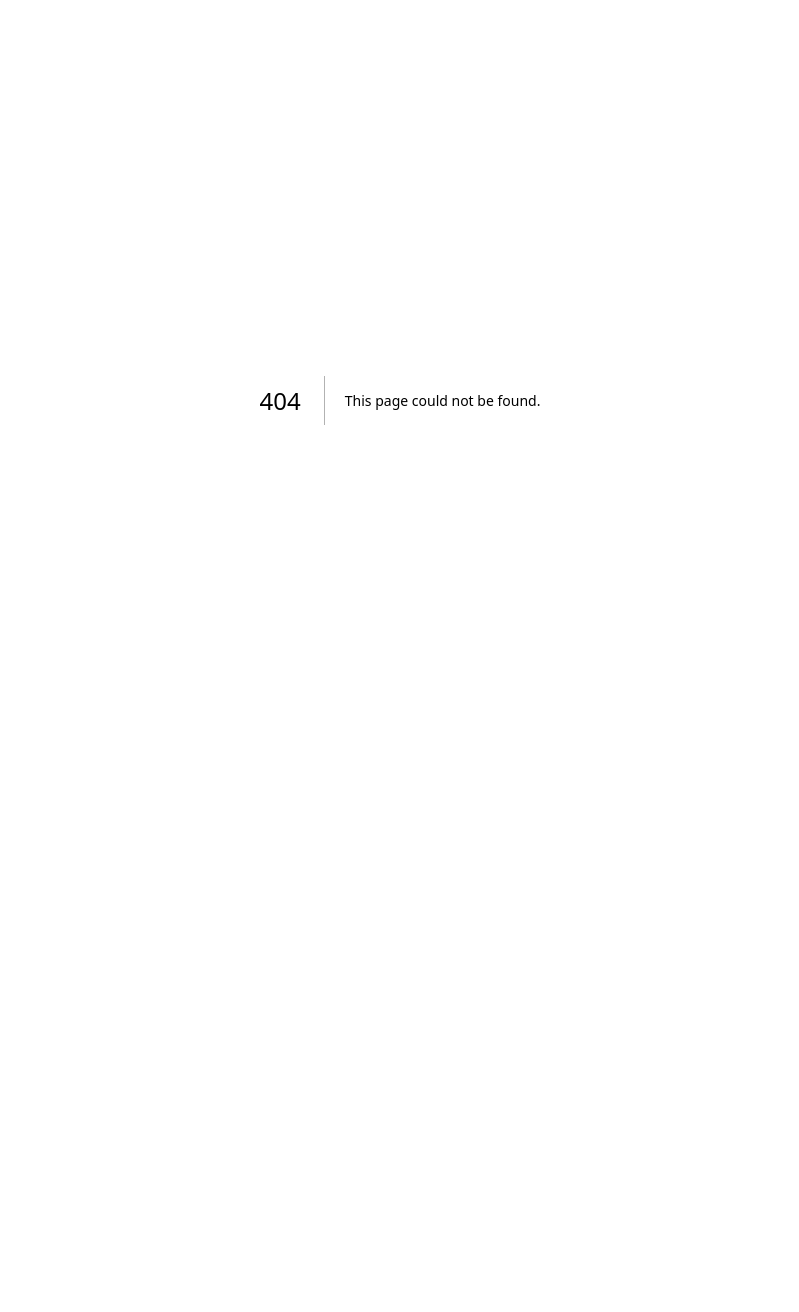
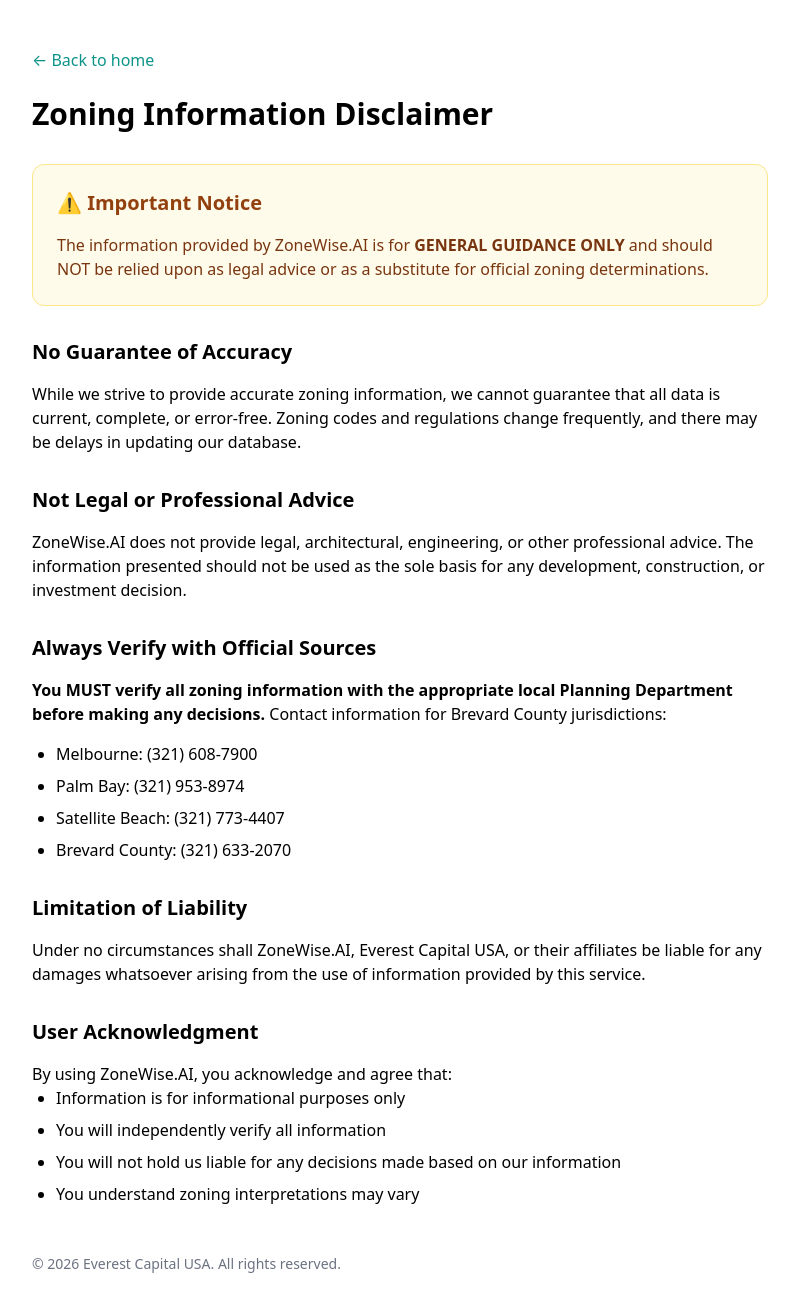
Before and after one commit to breverdbidder/zonewise-web, a Next.js app: page /disclaimer in a window 1280 px wide. Before the commit this address had no page. Shown: the top 1312 px of the page, without its empty margins (240-1039 px from the left). Before the commit the page ends 800 px from the top, so only its background shows below. Built offline with nearby package versions, Linux system fonts and the light colour scheme.

Commit message:
Add app/disclaimer/page.tsx

```diff
--- /dev/null
+++ b/app/disclaimer/page.tsx
@@ -0,0 +1,48 @@
+import Link from 'next/link'
+
+export default function DisclaimerPage() {
+  return (
+    <div className="min-h-screen bg-white">
+      <div className="max-w-3xl mx-auto px-4 py-12">
+        <Link href="/" className="text-teal-600 hover:underline">← Back to home</Link>
+        <h1 className="text-3xl font-bold mt-6 mb-8">Zoning Information Disclaimer</h1>
+        <div className="bg-amber-50 border border-amber-200 p-6 rounded-xl mb-8">
+          <h2 className="text-xl font-bold text-amber-800 mb-4">⚠️ Important Notice</h2>
+          <p className="text-amber-900 font-medium">
+            The information provided by ZoneWise.AI is for <strong>GENERAL GUIDANCE ONLY</strong> and should NOT be relied upon as legal advice or as a substitute for official zoning determinations.
+          </p>
+        </div>
+
+        <div className="prose prose-slate">
+          <h2 className="text-xl font-semibold mt-8 mb-4">No Guarantee of Accuracy</h2>
+          <p>While we strive to provide accurate zoning information, we cannot guarantee that all data is current, complete, or error-free. Zoning codes and regulations change frequently, and there may be delays in updating our database.</p>
+
+          <h2 className="text-xl font-semibold mt-8 mb-4">Not Legal or Professional Advice</h2>
+          <p>ZoneWise.AI does not provide legal, architectural, engineering, or other professional advice. The information presented should not be used as the sole basis for any development, construction, or investment decision.</p>
+
+          <h2 className="text-xl font-semibold mt-8 mb-4">Always Verify with Official Sources</h2>
+          <p><strong>You MUST verify all zoning information with the appropriate local Planning Department before making any decisions.</strong> Contact information for Brevard County jurisdictions:</p>
+          <ul className="list-disc pl-6 space-y-2 mt-4">
+            <li>Melbourne: (321) 608-7900</li>
+            <li>Palm Bay: (321) 953-8974</li>
+            <li>Satellite Beach: (321) 773-4407</li>
+            <li>Brevard County: (321) 633-2070</li>
+          </ul>
+
+          <h2 className="text-xl font-semibold mt-8 mb-4">Limitation of Liability</h2>
+          <p>Under no circumstances shall ZoneWise.AI, Everest Capital USA, or their affiliates be liable for any damages whatsoever arising from the use of information provided by this service.</p>
+
+          <h2 className="text-xl font-semibold mt-8 mb-4">User Acknowledgment</h2>
+          <p>By using ZoneWise.AI, you acknowledge and agree that:</p>
+          <ul className="list-disc pl-6 space-y-2">
+            <li>Information is for informational purposes only</li>
+            <li>You will independently verify all information</li>
+            <li>You will not hold us liable for any decisions made based on our information</li>
+            <li>You understand zoning interpretations may vary</li>
+          </ul>
+        </div>
+        <p className="mt-12 text-sm text-gray-500">© 2026 Everest Capital USA. All rights reserved.</p>
+      </div>
+    </div>
+  )
+}
```
